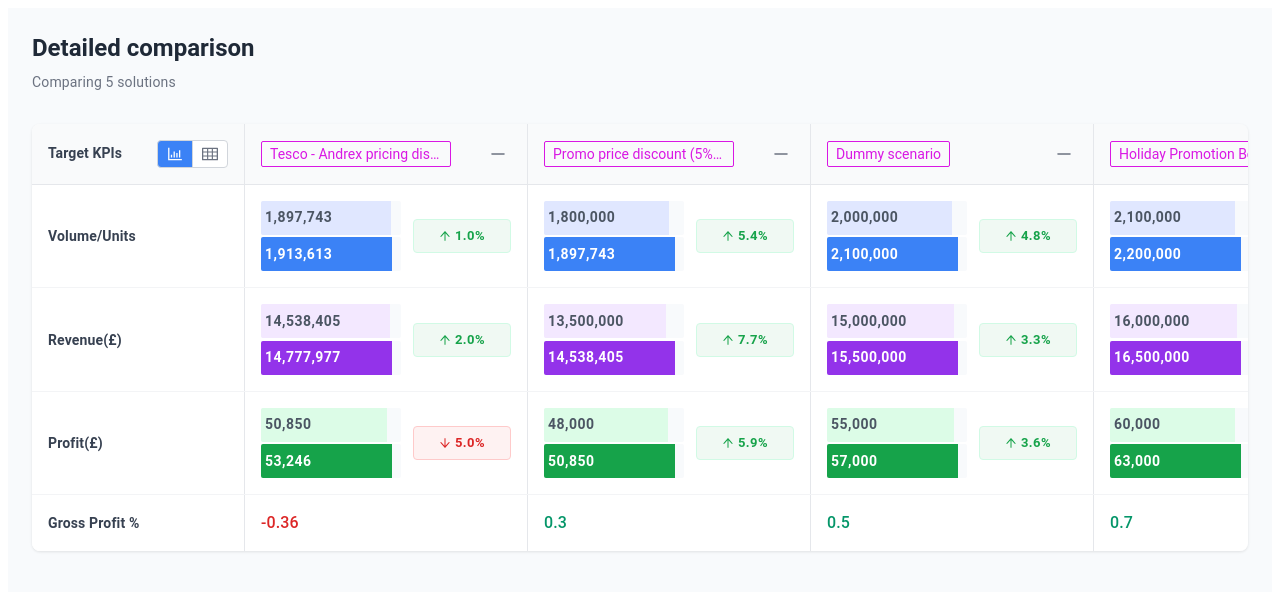
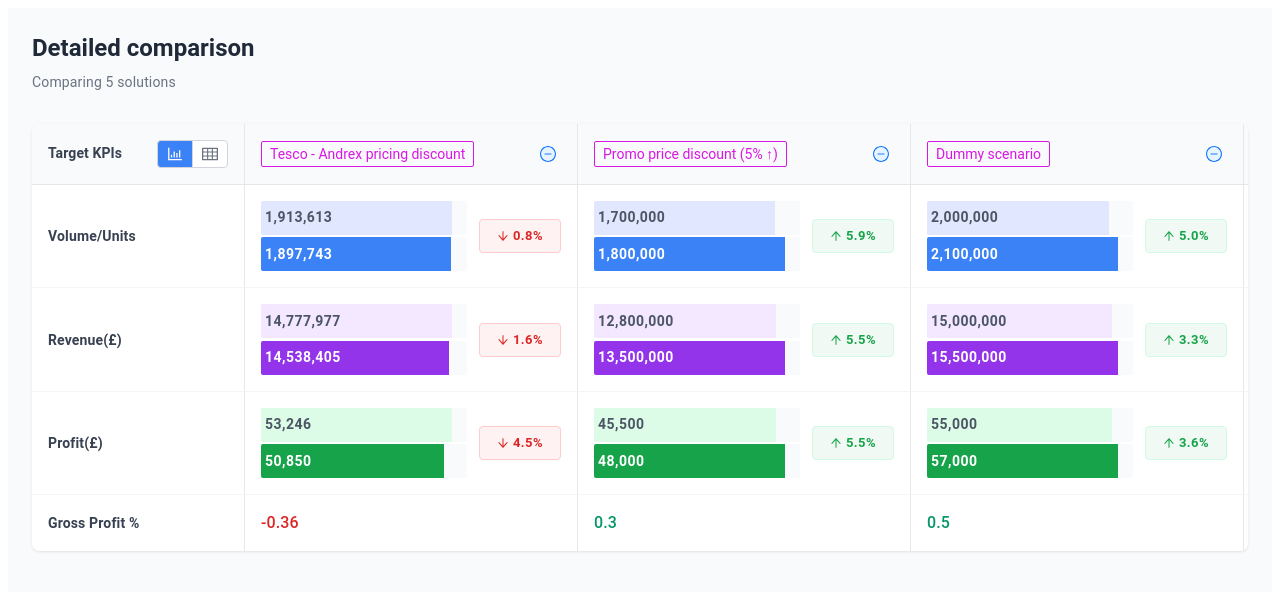
Before and after one commit to shanawarAnsari/Scenario-planner, a React (Create React App) app in the folder scenario-planner/: page / in a window 1280 px wide. Shown: the top 592 px of the page. Built offline with nearby package versions, Linux system fonts and the light colour scheme.

Commit message:
compare-scenarios

```diff
--- a/scenario-planner/src/CompareScenarios/components/BarChart.tsx
+++ b/scenario-planner/src/CompareScenarios/components/BarChart.tsx
@@ -131,8 +131,6 @@ const BarChart: React.FC<BarChartProps> = ({
           borderRadius: 1,
           backgroundColor: isIncrease ? "#f0f9f3" : "#fef2f2",
           border: `1px solid ${isIncrease ? "#d1fae5" : "#fecaca"}`,
-          px: 1, // Reduced horizontal padding
-          ml: "auto", // Right align the chip
         }}
       >
         {" "}
--- a/scenario-planner/src/CompareScenarios/components/ComparisonTable.tsx
+++ b/scenario-planner/src/CompareScenarios/components/ComparisonTable.tsx
@@ -1,5 +1,11 @@
 import React, { useState } from "react";
-import { Box, Typography, ToggleButton, ToggleButtonGroup } from "@mui/material";
+import {
+  Box,
+  Typography,
+  ToggleButton,
+  ToggleButtonGroup,
+  Tooltip,
+} from "@mui/material";
 import { BarChartOutlined, TableOutlined } from "@ant-design/icons";
 import { Scenario, KPI } from "../types";
 import ScenarioHeader from "./ScenarioHeader";
@@ -47,9 +53,11 @@ const ComparisonTable: React.FC<ComparisonTableProps> = ({
         },
       }}
     >
+      {" "}
       <Box
         sx={{
-          minWidth: 180 + scenarios.length * 250, // Ensure minimum width for all columns
+          width: "100%", // Take full width of container
+          minWidth: 180 + scenarios.length * 300, // Ensure minimum width for all columns
         }}
       >
         {/* Header Row */}
@@ -105,15 +113,18 @@ const ComparisonTable: React.FC<ComparisonTableProps> = ({
                 },
               }}
             >
+              <Tooltip title="Chart View" placement="top">
                 <ToggleButton value="chart" aria-label="chart view">
                   <BarChartOutlined style={{ fontSize: "16px" }} />
                 </ToggleButton>
+              </Tooltip>
+              <Tooltip title="Data View" placement="top">
                 <ToggleButton value="data" aria-label="data view">
                   <TableOutlined style={{ fontSize: "16px" }} />
                 </ToggleButton>
+              </Tooltip>
             </ToggleButtonGroup>
           </Box>{" "}
-          {/* Scenario Headers */}
           {scenarios.map((scenario, index) => (
             <ScenarioHeader
               key={scenario.name}
@@ -121,10 +132,11 @@ const ComparisonTable: React.FC<ComparisonTableProps> = ({
               index={index}
               isLast={index === scenarios.length - 1}
               onRemove={onRemoveScenario}
+              totalScenarios={scenarios.length}
             />
           ))}
         </Box>
-        {/* KPI Rows */}
+
         {kpis.map((kpi, kpiIndex) => (
           <KPIRow
             key={kpi.key}
--- a/scenario-planner/src/CompareScenarios/components/KPIRow.tsx
+++ b/scenario-planner/src/CompareScenarios/components/KPIRow.tsx
@@ -12,6 +12,14 @@ interface KPIRowProps {
 }
 
 const KPIRow: React.FC<KPIRowProps> = ({ kpi, scenarios, isLast, viewMode }) => {
+  // Calculate dynamic width based on number of scenarios
+  const getColumnWidth = () => {
+    if (scenarios.length <= 4) {
+      return `calc((100% - 180px) / ${scenarios.length})`;
+    }
+    return "300px";
+  };
+
   return (
     <Box
       sx={{
@@ -58,8 +66,8 @@ const KPIRow: React.FC<KPIRowProps> = ({ kpi, scenarios, isLast, viewMode }) =>
           <Box
             key={`${scenario.name}-${kpi.key}`}
             sx={{
-              width: 250, // Fixed width to match header
-              minWidth: 250, // Prevent shrinking
+              width: getColumnWidth(),
+              minWidth: scenarios.length <= 4 ? "200px" : "300px",
               p: 2,
               borderRight:
                 index < scenarios.length - 1 ? "1px solid #e5e7eb" : "none",
--- a/scenario-planner/src/CompareScenarios/components/ScenarioHeader.tsx
+++ b/scenario-planner/src/CompareScenarios/components/ScenarioHeader.tsx
@@ -1,6 +1,6 @@
 import React from "react";
 import { Box, Typography, Chip, IconButton } from "@mui/material";
-import { MinusOutlined } from "@ant-design/icons";
+import { MinusCircleTwoTone } from "@ant-design/icons";
 import { Scenario } from "../types";
 
 interface ScenarioHeaderProps {
@@ -8,6 +8,7 @@ interface ScenarioHeaderProps {
   index: number;
   isLast: boolean;
   onRemove?: (index: number) => void;
+  totalScenarios: number;
 }
 
 const ScenarioHeader: React.FC<ScenarioHeaderProps> = ({
@@ -15,12 +16,24 @@ const ScenarioHeader: React.FC<ScenarioHeaderProps> = ({
   index,
   isLast,
   onRemove,
+  totalScenarios,
 }) => {
+  // Calculate dynamic width based on number of scenarios
+  // For 1-4 scenarios, expand to fill space. For 5+, use fixed 300px
+  const getColumnWidth = () => {
+    if (totalScenarios <= 4) {
+      // Calculate available width after left column (180px)
+      // Distribute remaining space equally among scenarios
+      return `calc((100% - 180px) / ${totalScenarios})`;
+    }
+    return "300px"; // Fixed width for 5+ scenarios
+  };
+
   return (
     <Box
       sx={{
-        width: 250, // Fixed width to 250px
-        minWidth: 250, // Prevent shrinking below 250px
+        width: getColumnWidth(),
+        minWidth: totalScenarios <= 4 ? "200px" : "300px",
         p: 2,
         borderRight: !isLast ? "1px solid #e5e7eb" : "none",
         backgroundColor: "#f9fafb",
@@ -39,7 +52,7 @@ const ScenarioHeader: React.FC<ScenarioHeaderProps> = ({
           color: "primary.main",
           fontSize: "14px",
           height: "auto",
-          maxWidth: "190px", // Leave space for the minus icon
+          maxWidth: "220px", // Leave space for the minus icon
           "& .MuiChip-label": {
             padding: "4px 8px",
             whiteSpace: "nowrap",
@@ -60,7 +73,7 @@ const ScenarioHeader: React.FC<ScenarioHeaderProps> = ({
             },
           }}
         >
-          <MinusOutlined style={{ fontSize: "16px" }} />
+          <MinusCircleTwoTone style={{ fontSize: "16px" }} />
         </IconButton>
       )}
     </Box>
--- a/scenario-planner/src/CompareScenarios/data.ts
+++ b/scenario-planner/src/CompareScenarios/data.ts
@@ -4,30 +4,30 @@ export const mockScenarios: Scenario[] = [
   {
     name: "Tesco - Andrex pricing discount",
     kcTotals: {
-      vpk: 1897743,
-      uvpk: 1913613,
-      vpkd_per: 1,
-      rb: 14538405,
-      ra: 14777977,
-      rd_per: 2,
-      pb: 50850,
-      pa: 53246,
-      pd_per: -5,
+      vpk: 1913613,
+      uvpk: 1897743,
+      vpkd_per: -0.8,
+      rb: 14777977,
+      ra: 14538405,
+      rd_per: -1.6,
+      pb: 53246,
+      pa: 50850,
+      pd_per: -4.5,
       gp_per: -0.36,
     },
   },
   {
     name: "Promo price discount (5% ↑)",
     kcTotals: {
-      vpk: 1800000,
-      uvpk: 1897743,
-      vpkd_per: 5.4,
-      rb: 13500000,
-      ra: 14538405,
-      rd_per: 7.7,
-      pb: 48000,
-      pa: 50850,
-      pd_per: 5.9,
+      vpk: 1700000,
+      uvpk: 1800000,
+      vpkd_per: 5.9,
+      rb: 12800000,
+      ra: 13500000,
+      rd_per: 5.5,
+      pb: 45500,
+      pa: 48000,
+      pd_per: 5.5,
       gp_per: 0.3,
     },
   },
@@ -36,7 +36,7 @@ export const mockScenarios: Scenario[] = [
     kcTotals: {
       vpk: 2000000,
       uvpk: 2100000,
-      vpkd_per: 4.8,
+      vpkd_per: 5.0,
       rb: 15000000,
       ra: 15500000,
       rd_per: 3.3,
@@ -51,13 +51,13 @@ export const mockScenarios: Scenario[] = [
     kcTotals: {
       vpk: 2100000,
       uvpk: 2200000,
-      vpkd_per: 4.5,
+      vpkd_per: 4.8,
       rb: 16000000,
       ra: 16500000,
       rd_per: 3.1,
       pb: 60000,
       pa: 63000,
-      pd_per: 5,
+      pd_per: 5.0,
       gp_per: 0.7,
     },
   },
```
Lines whose indentation alone changed are shown as unchanged.
